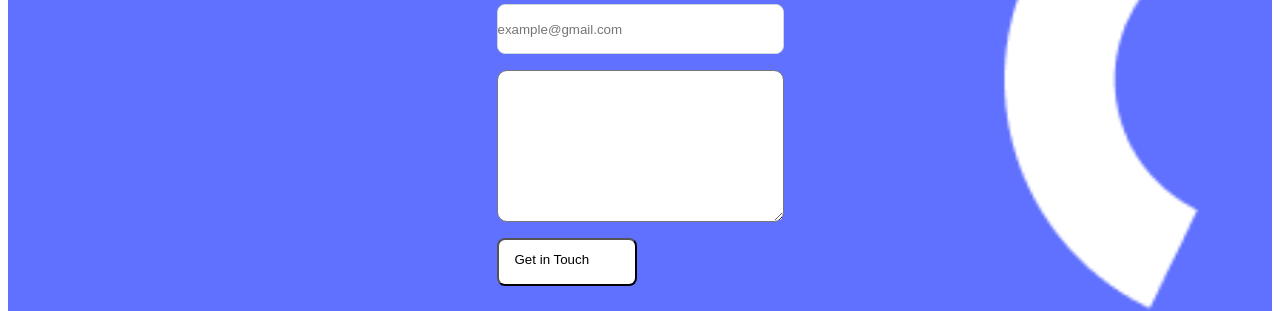
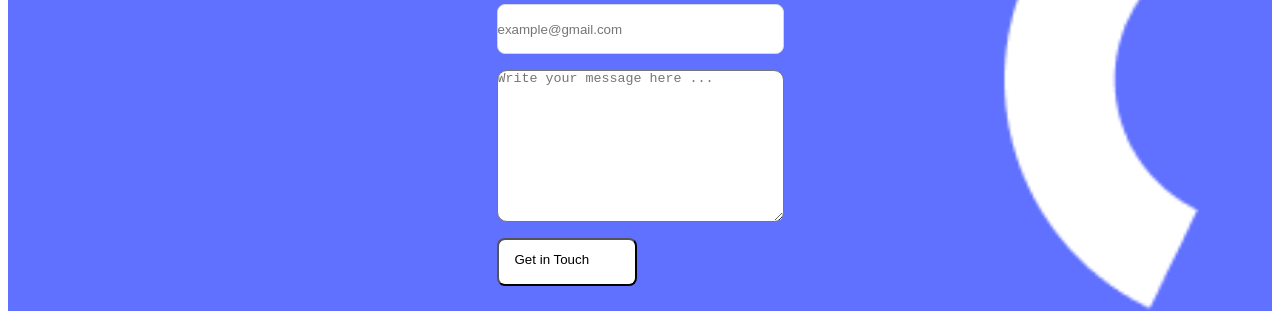
Before and after one commit to tasnimulhasan07/contact-form-mobile, a website: page index.html in a window 1280 px wide. Shown: the part 4754-5065 px from the top of the page. Drawn offline with Linux system fonts and the light colour scheme.

Commit message:
space fix
spacefix

```diff
--- a/index.html
+++ b/index.html
@@ -303,15 +303,13 @@
                rows="10"
                maxlength="500"
                placeholder="Write your message here ..."
-               required>
-           </textarea>
+               required/></textarea>
              <button
                class="btn btn1 btn2"
                id="submitButton"
                type="submit"
                onclick="validation()">
-               Get in Touch
-             </button>
+               Get in Touch</button>
              <h4 class="error-message" id="text"></h4>
            </form>
          </div>
```
